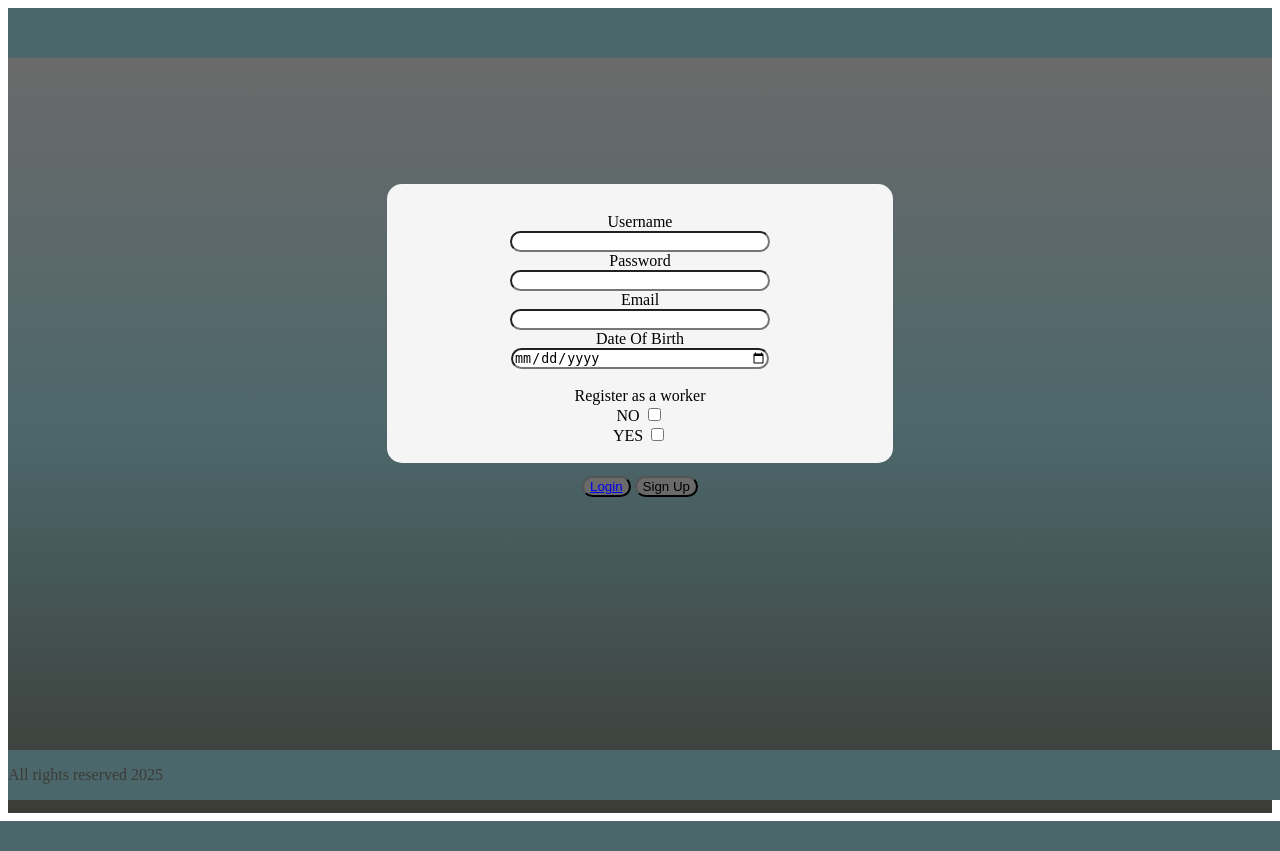
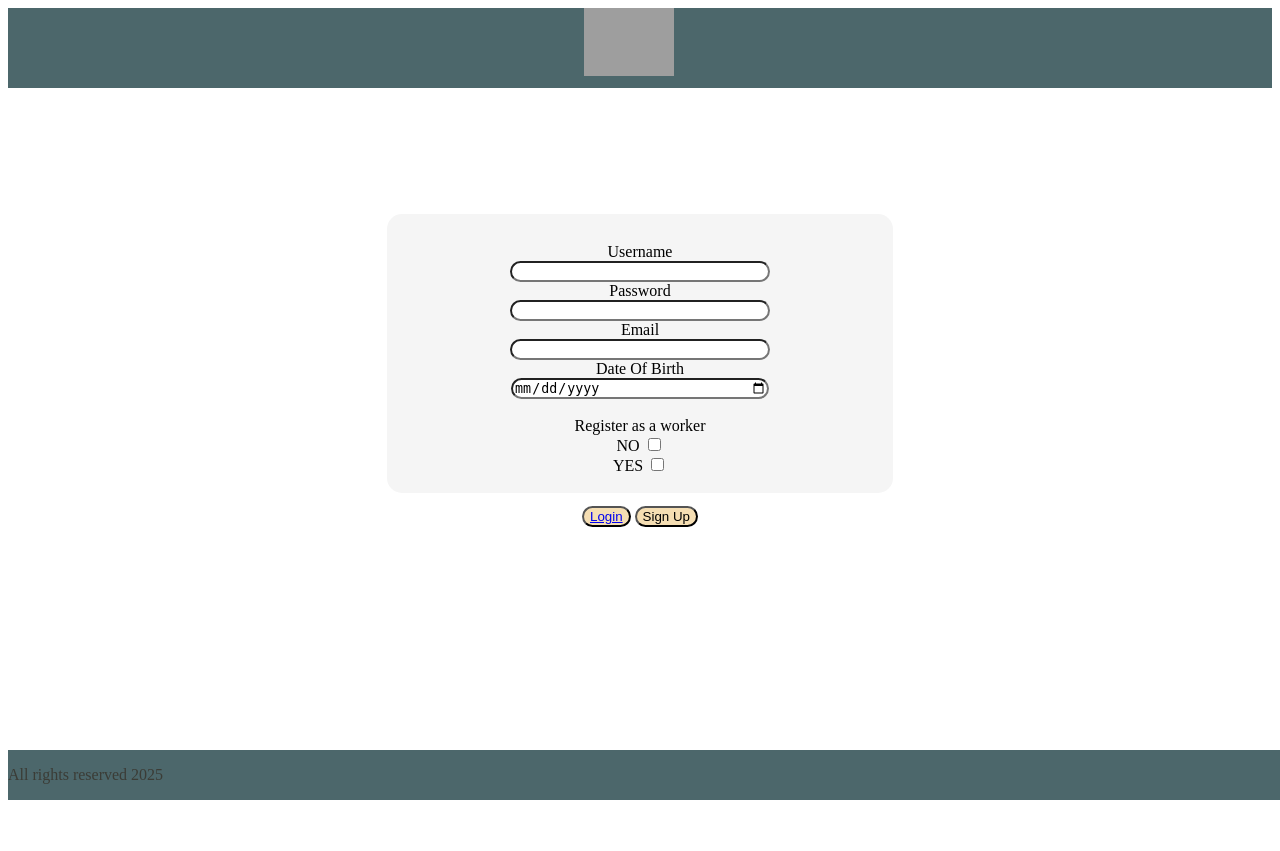
Before and after one commit to Carlson29/FastJobs, a PHP site: page /View/signUp.php in a window 1280 px wide. Before the commit the page ends 821 px from the top, so only its background shows below. Run offline with PHP 8.4, Linux system fonts and the light colour scheme; some libraries are stand-ins or nearby versions; grey boxes are pictures that could not be loaded.

Commit message:
changing signup background and adding logos to the page

```diff
--- a/View/header.php
+++ b/View/header.php
@@ -13,11 +13,14 @@ and open the template in the editor.
         }
 
         #header {
-            height: 50px;
+            height: 10vh;
             /*#3b3c36*/
             background-color: #4C676B;
             width: 100%;
             overflow: hidden;
+            display: flex;
+            position: relative;
+            flex-direction: row;
         }
 
         #foot {
@@ -110,12 +113,12 @@ and open the template in the editor.
 
         button {
             border-radius: 40px;
-            background-color: #6A6A6A;
+            background-color: wheat;
         }
 
         #loginPage,
         #signUpPage {
-            background-image: linear-gradient(#6A6A6A, #4C676B, #3b3c36);
+           /* background-image: linear-gradient(#6A6A6A, #4C676B, #3b3c36);*/
             height: 100%;
             overflow: hidden;
             /*Radial Gradients ,Conic Gradients*/
@@ -188,7 +191,18 @@ and open the template in the editor.
             margin-top: -0.5vh;
             margin-left: 0.5vh;
         }
-
+        #mainLogoSection{
+           /* text-align: center;
+            margin: 0;
+            display: flex;
+            justify-content: center;
+            align-items: center;*/
+        }
+#mainLogo{
+    margin-left: 45vw;
+    height: 8.5vh;
+    width: 7vw;
+}
 
     </style>
     <meta name="viewport" content="width=device-width, initial-scale=1">
@@ -222,6 +236,10 @@ and open the template in the editor.
 
         ?>
 
+        <div id="mainLogoSection">
+            <img src="../logo/main2.png" alt="" id="mainLogo">
+        </div>
+
     </div>
     <?php
     if($user!=null && $user->getUserType()==1){
@@ -245,6 +263,11 @@ and open the template in the editor.
                     <img src="../logo/home.png" alt="" class="logo" >
                     <p id="logoName"> Home</p>
                 </a></div>
+            <div id="logoSection">
+                <a href="../Controller/index.php?action=logout" class="button">
+                    <img src="../logo/logout.png" alt="" class="logo" >
+                    <p id="logoName"> Logout</p>
+                </a></div>
         </div>
     </div>
         <?php
```
Also changed, not shown: View/workerHeader.php (+8 -0 lines), View/workerHome.php (+31 -1 lines).
